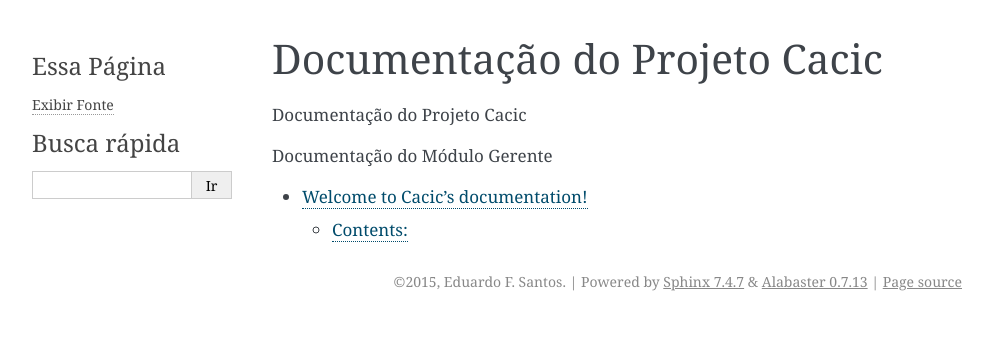
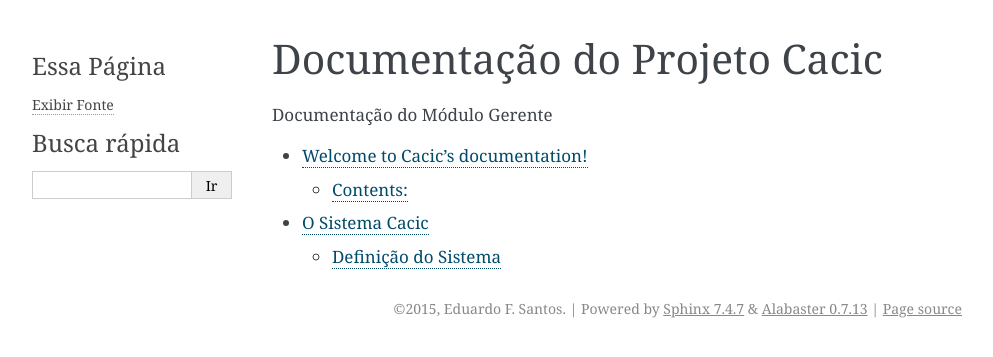
Before and after one commit to lightbase/cacic-doc, a Sphinx documentation site: the page built from source/index.rst, in a window 1280 px wide. Shown: the top 357 px of the page, without its empty margins (148-1141 px from the left). Built offline with Sphinx 7.4.7, drawn with Linux system fonts in a browser that asks for light colours; pages that are not in the unit, such as notebooks, are missing from menus.

Commit message:
Mudanças na estrutura

```diff
--- a/source/index.rst
+++ b/source/index.rst
@@ -1,7 +1,5 @@
 Documentação do Projeto Cacic
 =================================
-
-Documentação do Projeto Cacic
 
 .. _gerente-docs:
 
```
Also changed, not shown: other parts of source/index.rst (+1 -0 lines).
